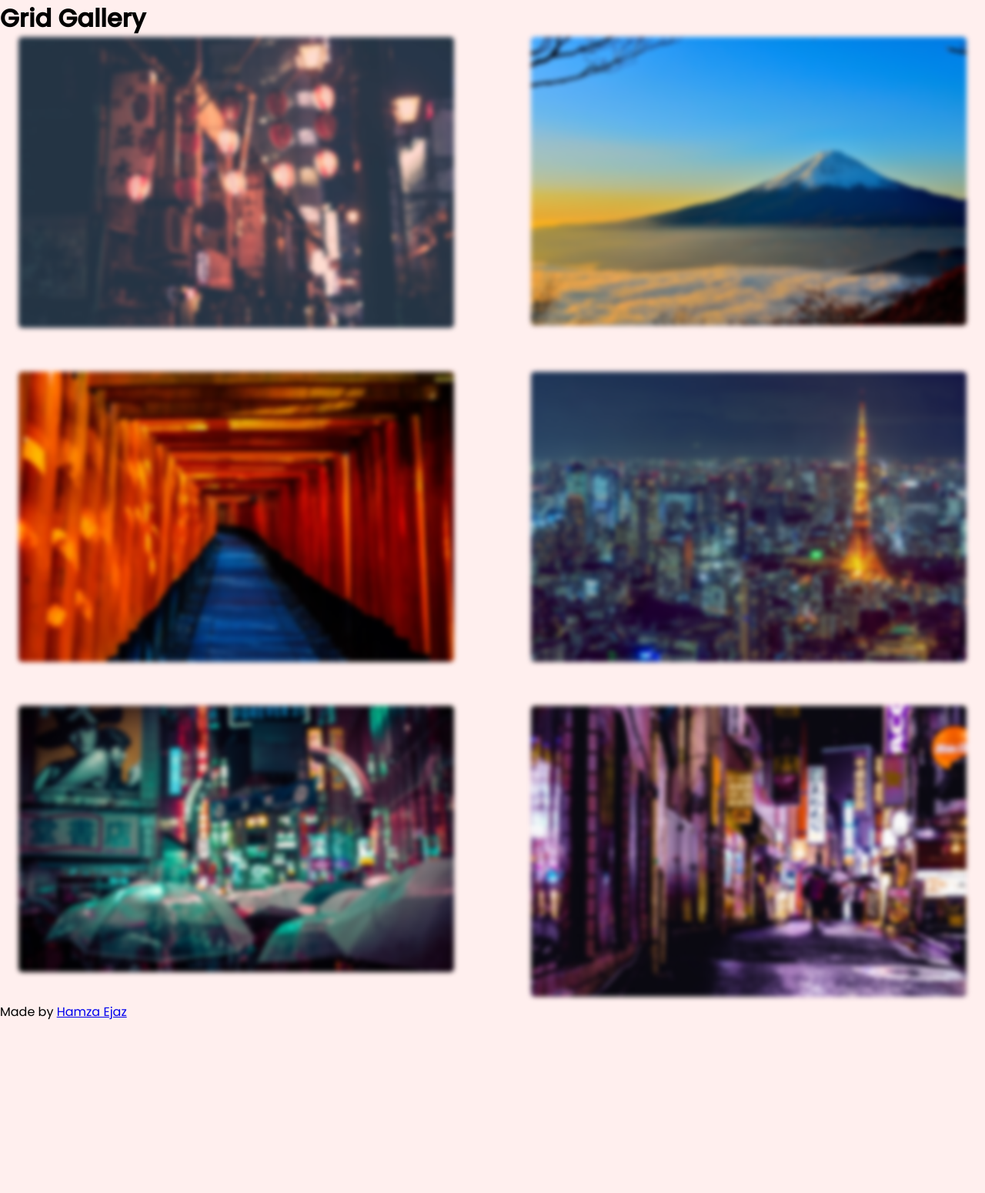
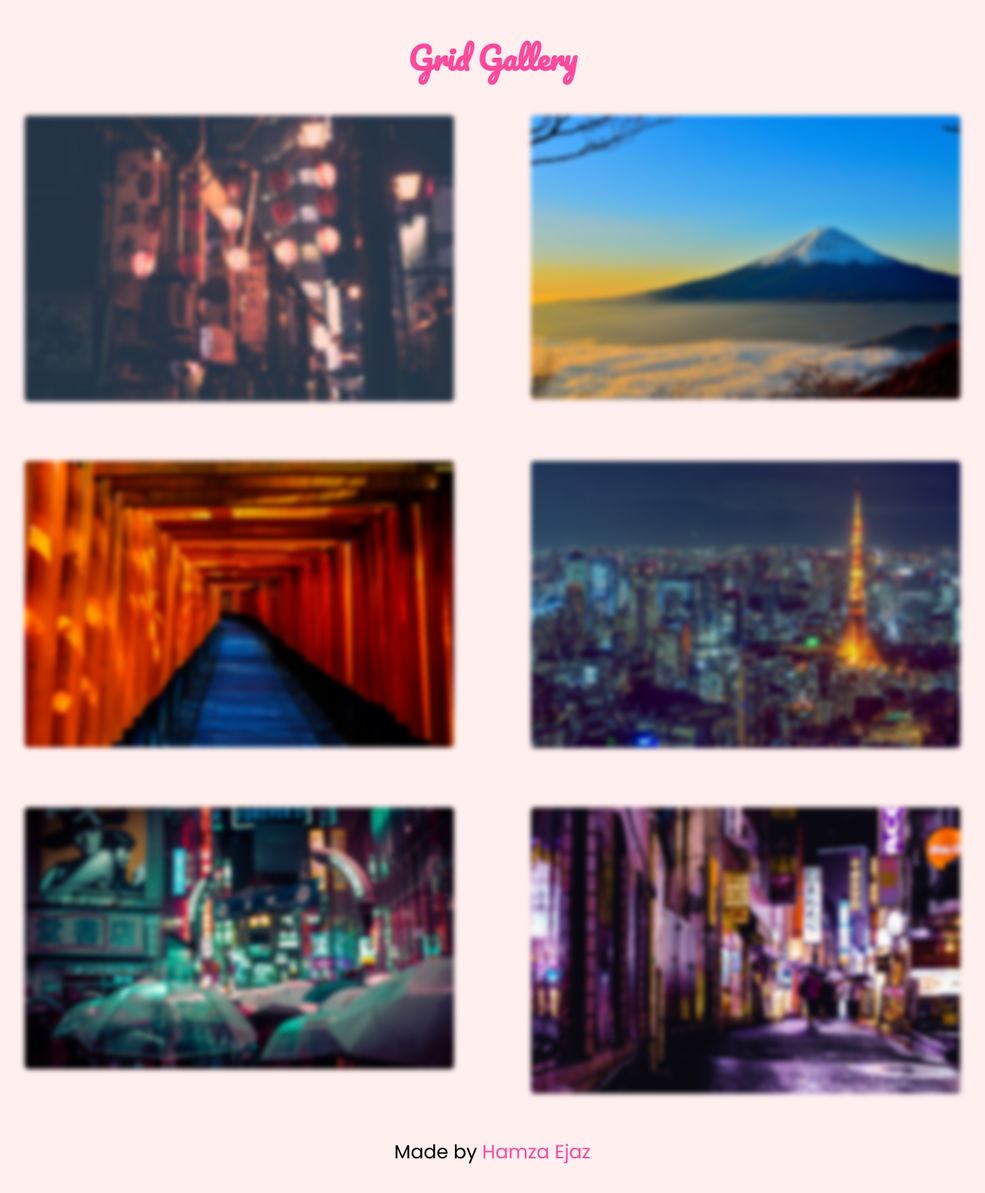
Before and after one commit to hamzaejaz787/Grid-Gallery, a plain HTML site: page index.html in a window 1280 px wide. Shown: the whole page at 77% size. Before the commit the page ends 1327 px from the top, so only its background shows below. Drawn offline with Linux system fonts and the light colour scheme.

Commit message:
Update style.css

```diff
--- a/style.css
+++ b/style.css
@@ -9,34 +9,23 @@ body{
     background-color: #ffefee;
 }
 
-.nav-bar ul{
+h1{
     display: flex;
+    align-items: center;
     justify-content: center;
+    font-family: 'Pacifico', sans-serif;
+    font-size: 2.5rem;
+    color: #ff499d;
+    padding: 1em 0;
 }
-
-.nav-bar ul li{
-    padding: 2em 2.5em;
-    list-style: none;
-}
-
-li a{
-    text-decoration: none;
-    color: #ff499d;
-    font-size: 1.2rem;
-    text-transform: uppercase;
-    transition: all 200ms ease;
-}
-li a:hover, a:focus{
-    color: #bee4f8;
-}
-
 
 .img__wrapper{
     display: grid;
     grid-template-columns: repeat(auto-fit, minmax(400px, 1fr));
     grid-column-gap: 100px;
-    grid-row-gap: 50px;
-    margin: 0 1.5em;
+    grid-row-gap: 70px;
+    margin-left: 2em;
+    margin-right: 2em;
 }
 
 .wrapper img{
@@ -48,5 +37,20 @@ li a:hover, a:focus{
     transform: scale(1.08);
     filter: blur(0);
     cursor: crosshair;
-    transition: 0.5s all ease;
+    transition: 0.4s all ease-in-out;
 }
+
+footer{
+    display: flex;
+    justify-content: center;
+    padding: 2em 0;
+    font-size: 1.55rem;
+}
+footer .contact a{
+    text-decoration: none;
+    color: #ff499d;
+}
+.contact a:hover, .contact a:focus{
+    color: #bee4f8;
+    text-decoration: underline;
+}
```
